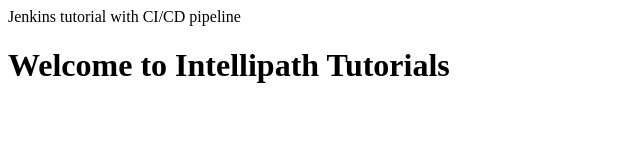
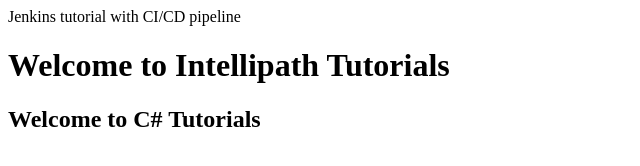
Before and after one commit to Venkataram2717/Website, a plain HTML site: page index.html in a window 1280 px wide. Shown: the whole page, without its empty margins (0-640 px from the left). Drawn offline with Linux system fonts and the light colour scheme.

Commit message:
Update index.html

```diff
--- a/index.html
+++ b/index.html
@@ -2,5 +2,6 @@
 <head>Jenkins tutorial with CI/CD pipeline</head>
 <Body>
 <h1> Welcome to Intellipath Tutorials</h1>
+ <h2> Welcome to C# Tutorials</h2>
 </Body>
 </html>
```
